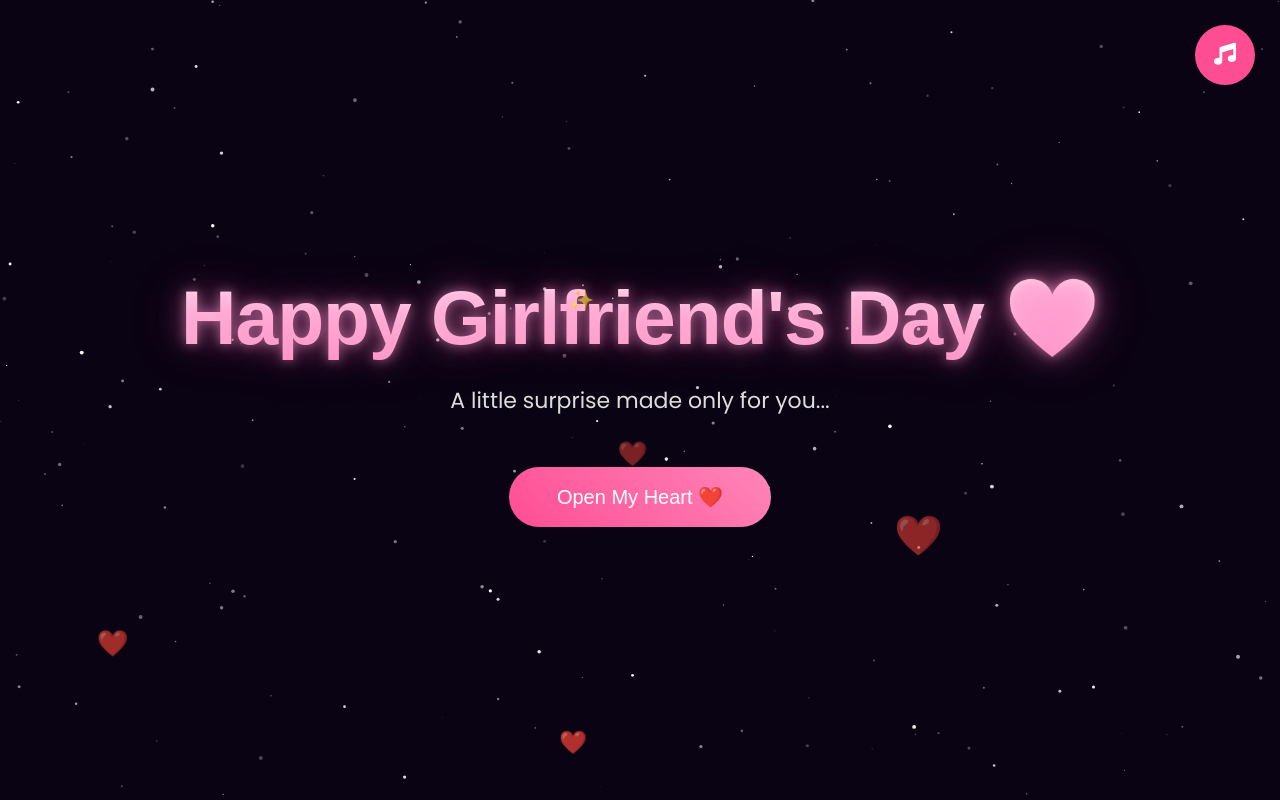
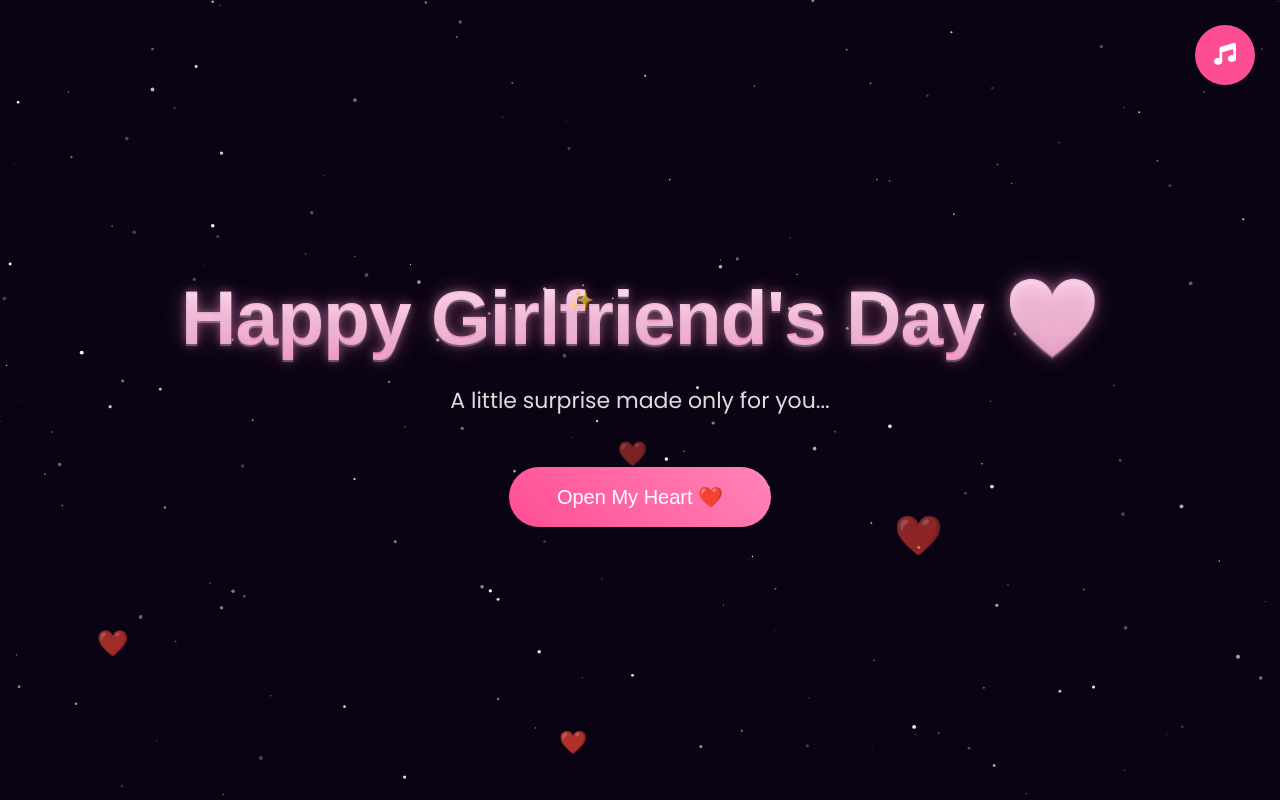
Before and after one commit to theamiiiit/myD, a plain HTML site: page index.html in a window 1280 px wide. Shown: the top 800 px of the page. Drawn offline with nearby package versions, Linux system fonts and the light colour scheme.

Commit message:
Update style.css

```diff
--- a/style.css
+++ b/style.css
@@ -100,17 +100,15 @@ body{
 .hero h1{
 
     font-family:'Outfit',sans-serif;
-
     font-size:clamp(48px,6vw,80px);
-
     font-weight:900;
 
     background:linear-gradient(
-        to bottom,
-        #fff6fb 0%,
-        #ffd7eb 35%,
-        #ffb9da 70%,
-        #ff9bc8 100%
+        180deg,
+        #fff8fc 0%,
+        #ffd9ea 25%,
+        #ffb6d8 60%,
+        #ff73b4 100%
     );
 
     -webkit-background-clip:text;
@@ -120,9 +118,10 @@ body{
     letter-spacing:-1px;
 
     text-shadow:
-        0 0 12px rgba(255,160,210,.55),
-        0 0 28px rgba(255,120,190,.45),
-        0 0 55px rgba(255,90,170,.30);
+        0 2px 0 rgba(255,255,255,.25),
+        0 0 10px rgba(255,170,220,.45),
+        0 0 25px rgba(255,120,190,.35),
+        0 8px 18px rgba(0,0,0,.28);
 
 }
 
```
